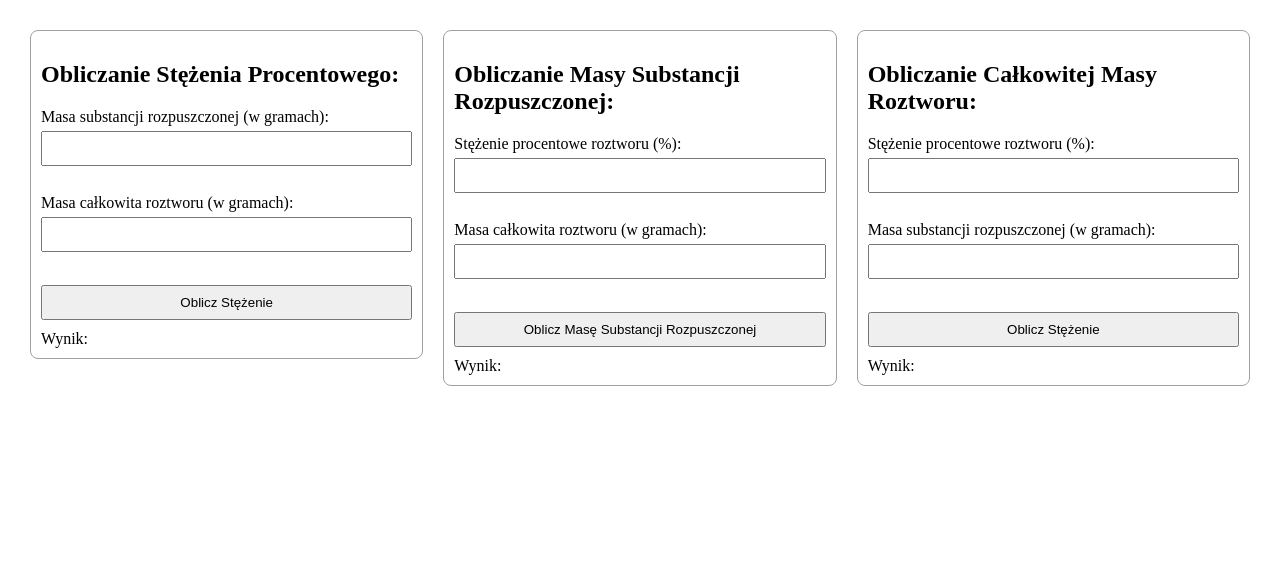
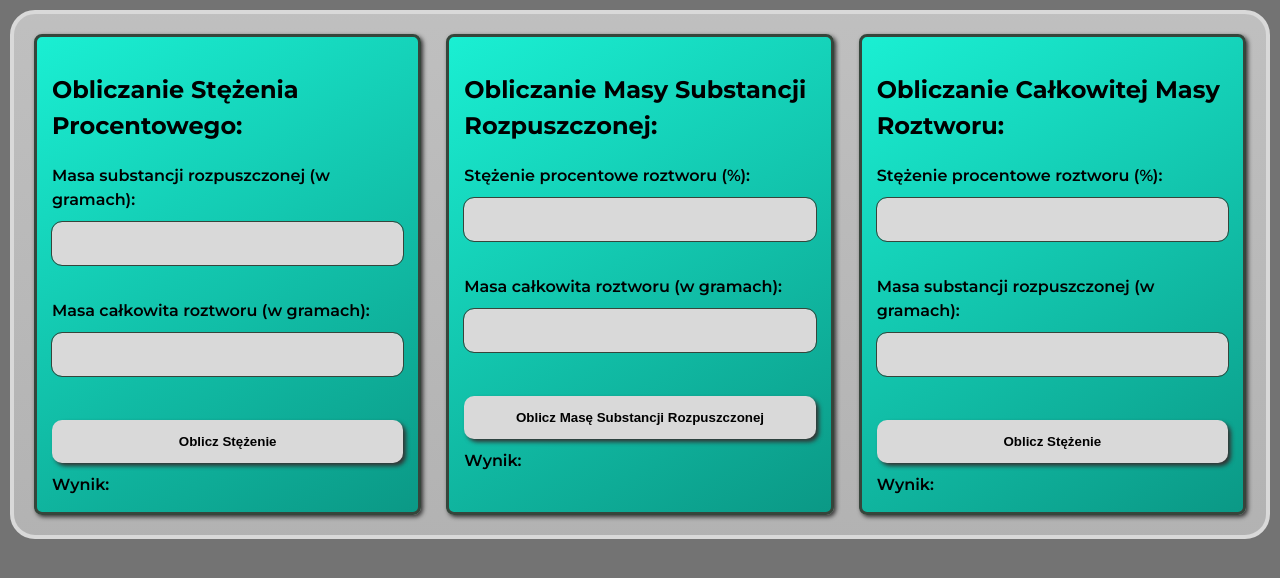
Before and after one commit to wolvahulk/concentration-calculator, a plain HTML site: page index.html in a window 1280 px wide. Drawn offline with Linux system fonts and the light colour scheme.

Commit message:
added some basic CSS styling

```diff
--- a/index.html
+++ b/index.html
@@ -3,6 +3,9 @@
 <head>
     <meta charset="UTF-8">
     <meta name="viewport" content="width=device-width, initial-scale=1.0">
+    <link rel="preconnect" href="https://fonts.googleapis.com">
+    <link rel="preconnect" href="https://fonts.gstatic.com" crossorigin>
+    <link href="https://fonts.googleapis.com/css2?family=Montserrat:ital,wght@0,100..900;1,100..900&family=Roboto:ital,wght@0,100..900;1,100..900&display=swap" rel="stylesheet">
     <link rel="stylesheet" href="style.css">
     <title>Stężenie Procentowe</title>
 </head>
@@ -10,9 +13,9 @@
     <div class = "container">
         <div class = "section">
     <h2>Obliczanie Stężenia Procentowego:</h2>
-    <label>Masa substancji rozpuszczonej (w gramach):</label>
+    <label for="Ms">Masa substancji rozpuszczonej (w gramach):</label>
     <input type="text" id="Ms"><br><br>
-    <label>Masa całkowita roztworu (w gramach):</label>
+    <label for="Mr">Masa całkowita roztworu (w gramach):</label>
     <input type="text" id="Mr"><br><br>
     <button id="myButton">Oblicz Stężenie</button><br>
     <p>Wynik: </p>
@@ -21,9 +24,9 @@
 
         <div class = "section">
     <h2>Obliczanie Masy Substancji Rozpuszczonej:</h2>
-    <label>Stężenie procentowe roztworu (%):</label>
+    <label for="Spr">Stężenie procentowe roztworu (%):</label>
     <input type="text" id="Spr"><br><br>
-    <label>Masa całkowita roztworu (w gramach):</label>
+    <label for="Mr2">Masa całkowita roztworu (w gramach):</label>
     <input type="text" id="Mr2"><br><br>
     <button id="myButton2">Oblicz Masę Substancji Rozpuszczonej</button><br>
     <p>Wynik: </p>
@@ -32,9 +35,9 @@
 
         <div class = "section">
     <h2>Obliczanie Całkowitej Masy Roztworu:</h2>
-    <label>Stężenie procentowe roztworu (%):</label>
+    <label for="Spr2">Stężenie procentowe roztworu (%):</label>
     <input type="text" id="Spr2"><br><br>
-    <label>Masa substancji rozpuszczonej (w gramach):</label>
+    <label for="Ms2">Masa substancji rozpuszczonej (w gramach):</label>
     <input type="text" id="Ms2"><br><br>
     <button id="myButton3">Oblicz Stężenie</button><br>
     <p>Wynik: </p>
--- a/style.css
+++ b/style.css
@@ -1,5 +1,20 @@
+:root{
+    --primary-color: linear-gradient(hsl(0, 0%, 75%), hsl(0, 0%, 70%));
+    --secondary-color: hsl(0, 0%, 85%);
+    --secondary-color-hover: hsl(0, 0%, 80%);
+    --secondary-color-active: hsl(0, 0%, 75%);
+    --accent-color: hsl(140, 12%, 24%);
+    --background-color: hsl(0, 0%, 45%);
+    --card-background-color: linear-gradient(-30deg, hsl(172, 87%, 32%), hsl(172, 87%, 52%));
+    --shadow-color: hsl(0, 0%, 20%);
+    --focus-color: hsl(0, 0%, 100%);
+}
 body{
     margin: 10px;
+    background-color: var(--background-color);
+    font-family: Montserrat, Roboto, Arial;
+    font-weight: 600;
+    line-height: 1.5;
 }
 p{
     display: inline;
@@ -10,26 +25,60 @@ h4{
 .container {
     display: flex;
     justify-content: space-between;
-    align-items: flex-start;
-    gap: 20px;
+    align-items: stretch;
+    background: var(--primary-color);
+    border: 4px solid var(--secondary-color);
+    border-radius: 25px;
+    gap: 25px;
     padding: 20px;
 }
 .section {
-    flex: 1;                                /*shorthand for Flex properties, 1 = all share 1/Xth of space equally at all times*/
-    padding: 10px;
-    border: 1px solid hsl(0, 2%, 63%);
+    flex: 1 0;
+    padding: 15px;
+    border: 3px solid var(--accent-color);
     border-radius: 8px;
+    background: var(--card-background-color);
+    box-shadow: 2px 2px 4px var(--shadow-color);
+}
+input:-webkit-autofill{
+    box-shadow: 0 0 0 1000px var(--secondary-color) inset !important;
+    border: 2px solid transparent !important;
+}
+input:-webkit-autofill:focus, input:-webkit-autofill:hover, input:-webkit-autofill:active{
+    box-shadow: 0 0 0 1000px var(--focus-color) inset !important;
 }
 input, button {
     width: 100%;
-    padding: 8px;
-    margin-top: 5px;
+    padding: 12px;
+    margin-top: 10px;
     margin-bottom: 10px;
-    box-sizing: border-box;                /*causes the buttons and inputs to calculate their size with margins,
-                                             padding etc. in mind*/
+    font-weight: bold;
+    background-color: var(--secondary-color);
+    border: 2px solid transparent;
+    border-radius: 10px;
+    box-sizing: border-box;
     cursor: pointer;
 }
-@media (max-width: 500px) {
+input{
+    outline: solid 1px var(--accent-color);
+    caret-color: var(--accent-color);
+}
+input:focus{
+    background: var(--focus-color);
+    outline: solid var(--accent-color);
+}
+button{
+    box-shadow: 3px 3px 4px var(--shadow-color);
+}
+button:hover{
+    background-color: var(--secondary-color-hover);
+}
+button:active{
+    background-color: var(--secondary-color-active);
+    box-shadow: 0px 0px 0px;
+    border: 2px solid var(--accent-color);
+}
+@media (max-width: 750px) {
     .container {
         flex-direction: column;
     }
```
